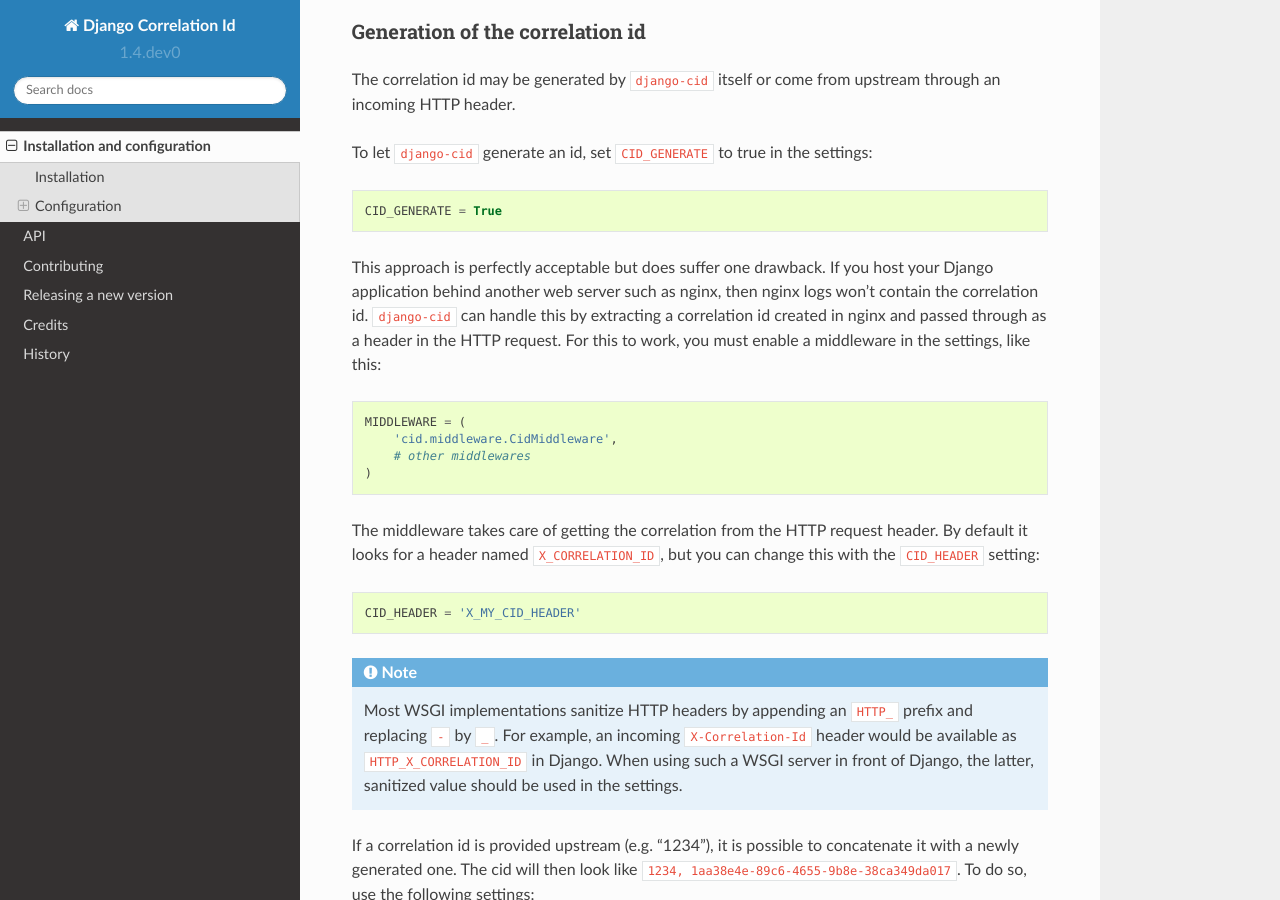
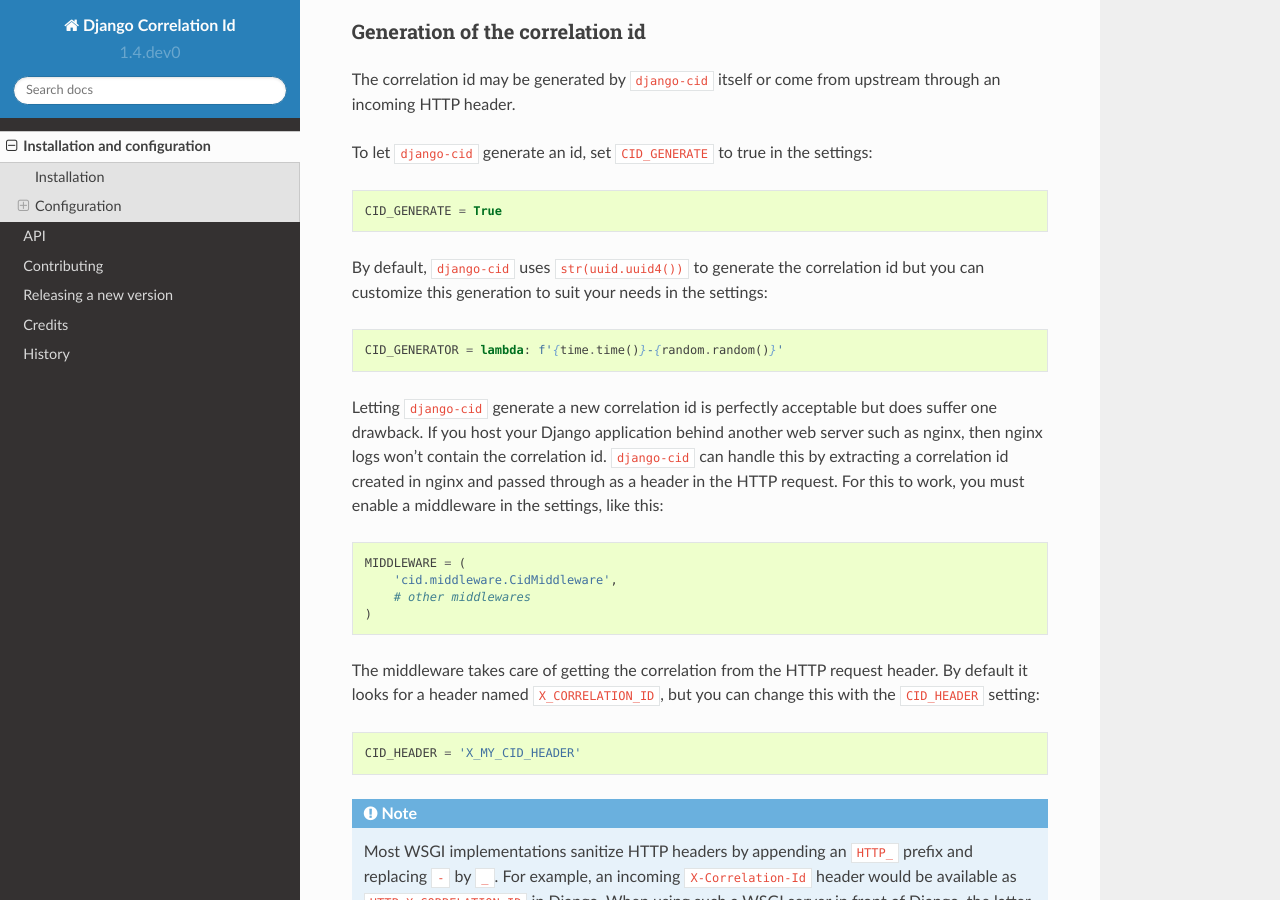
Before and after one commit to Polyconseil/django-cid, a Sphinx documentation site: the page built from docs/installation.rst, in a window 1280 px wide and 900 px high, scrolled down 552 px. Built offline with Sphinx 7.4.7 and the Read the Docs theme 2.0.0, drawn with Linux system fonts in a browser that asks for light colours.

Commit message:
Add CID_GENERATOR setting to specify a custom generator

```diff
--- a/HISTORY.rst
+++ b/HISTORY.rst
@@ -6,6 +6,8 @@
 
 * |backward-incompatible| Drop support of Python 3.4.
 * |backward-incompatible| Drop support of Django 1.11 and Django 2.0.
+* Add ``CID_GENERATOR`` setting to allow the customization of the
+  correlation id.
 
 
 1.3 (2018-10-09)
--- a/docs/installation.rst
+++ b/docs/installation.rst
@@ -37,9 +37,18 @@
 
     CID_GENERATE = True
 
-This approach is perfectly acceptable but does suffer one drawback. If
-you host your Django application behind another web server such as
-nginx, then nginx logs won't contain the correlation id.
+By default, ``django-cid`` uses ``str(uuid.uuid4())`` to generate the
+correlation id but you can customize this generation to suit your
+needs in the settings:
+
+.. code-block:: python
+
+    CID_GENERATOR = lambda: f'{time.time()}-{random.random()}'
+
+Letting ``django-cid`` generate a new correlation id is perfectly
+acceptable but does suffer one drawback. If you host your Django
+application behind another web server such as nginx, then nginx logs
+won't contain the correlation id.
 ``django-cid`` can handle this by extracting a correlation id created
 in nginx and passed through as a header in the HTTP request. For this
 to work, you must enable a middleware in the settings, like this:
```
Also changed, not shown: 2 other files.
